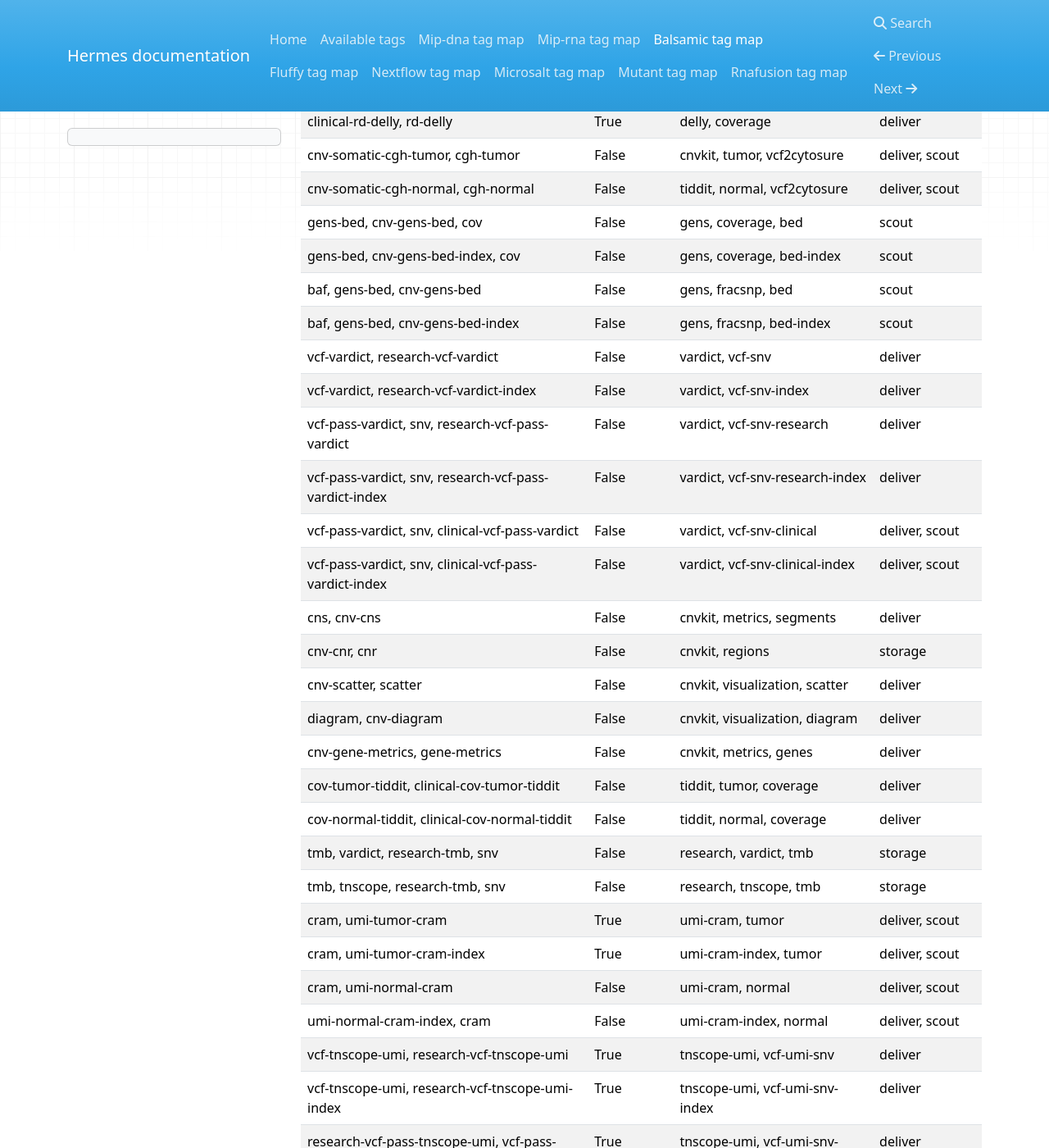
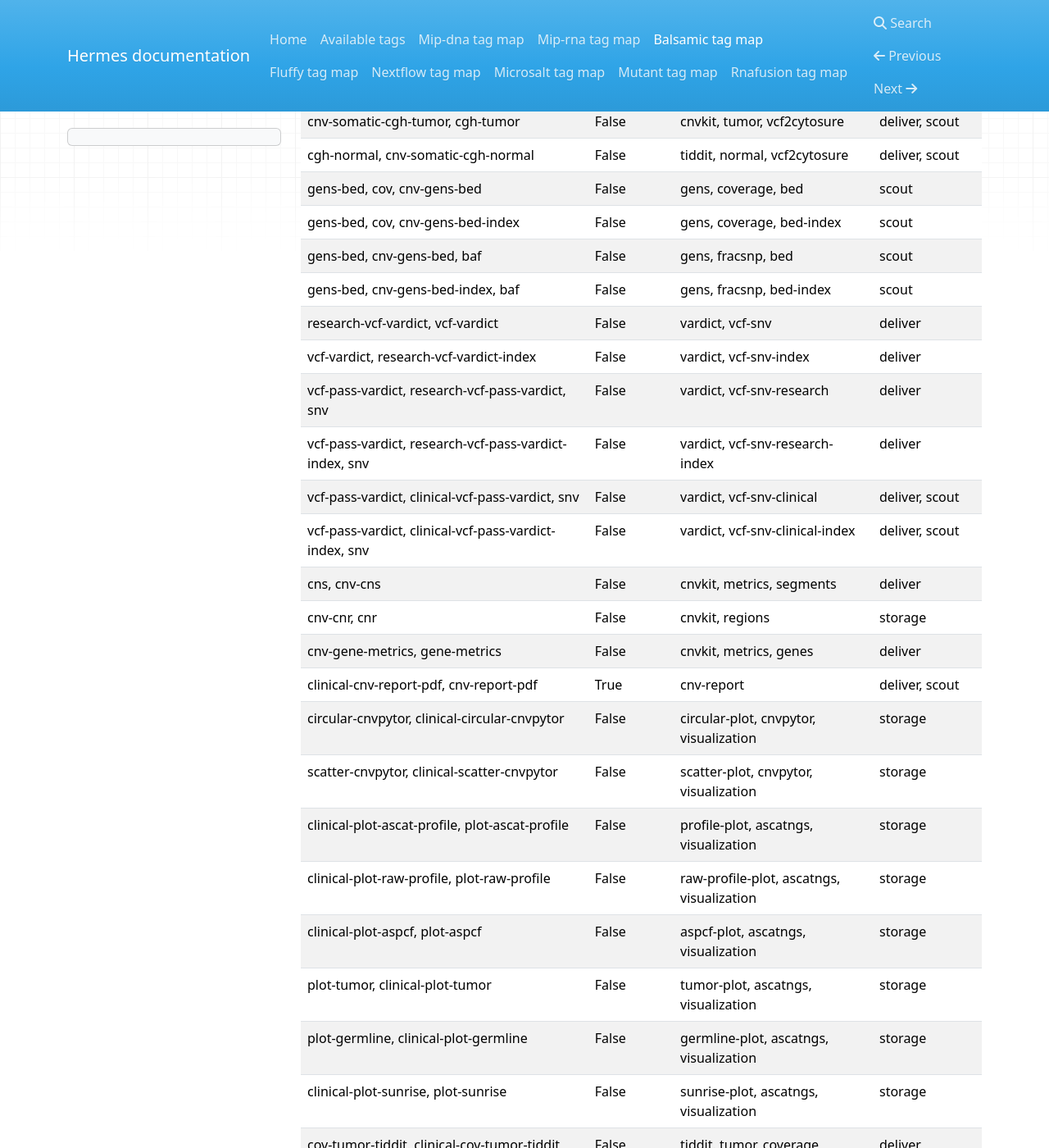
Before and after one commit to Clinical-Genomics/hermes, an MkDocs documentation site: the page built from docs/balsamic_map.md, in a window 1280 px wide and 1400 px high, scrolled down 1823 px. Shown: the whole window at 82% size. Built offline with MkDocs 1.6.1, drawn with Linux system fonts in a browser that asks for light colours; nearby versions of some CDN libraries; some of the changed text lies outside the part shown.

Commit message:
Update TAG maps

```diff
--- a/docs/balsamic_map.md
+++ b/docs/balsamic_map.md
@@ -1,69 +1,75 @@
-| Balsamic tags                                                  | Mandatory   | HK tags                                 | Used by               |
-|----------------------------------------------------------------|-------------|-----------------------------------------|-----------------------|
-| balsamic-config                                                | True        | balsamic-config                         | audit, cg             |
-| balsamic-report                                                | True        | balsamic-report                         | audit                 |
-| balsamic-dag                                                   | True        | balsamic-dag                            | audit                 |
-| html, multiqc-html                                             | True        | multiqc-html                            | audit, deliver, scout |
-| multiqc-json, json                                             | True        | multiqc-json                            | audit                 |
-| yaml, qc-metrics-yaml                                          | True        | qc-metrics                              | audit, cg, vogue      |
-| cram, tumor-cram                                               | True        | tumor, cram                             | deliver, scout        |
-| tumor-cram-index, cram                                         | True        | tumor, cram-index                       | deliver, scout        |
-| normal-cram, cram                                              | False       | normal, cram                            | deliver, scout        |
-| normal-cram-index, cram                                        | False       | normal, cram-index                      | deliver, scout        |
-| germline-vcf-tumor, dnascope, snv, vcf-tumor                   | True        | germline, vcf-snv-germline-tumor        | deliver               |
-| dnascope, germline-vcf-tumor-index, snv, vcf-tumor             | True        | germline, vcf-snv-germline-tumor-index  | deliver               |
-| dnascope, snv, germline-vcf-normal, vcf-normal                 | False       | germline, vcf-snv-germline-normal       | deliver               |
-| dnascope, germline-vcf-normal-index, snv, vcf-normal           | False       | germline, vcf-snv-germline-normal-index | deliver               |
-| vcf-dnascope, genotype-vcf-dnascope                            | False       | dnascope, normal, vcf                   | cg, genotype          |
-| vcf-dnascope, genotype-vcf-dnascope-index                      | False       | dnascope, normal, vcf-index             | cg, genotype          |
-| germline-vcf-tumor, manta-germline, sv, vcf-tumor              | True        | germline, vcf-sv-germline-tumor         | deliver               |
-| germline-vcf-tumor-index, manta-germline, sv, vcf-tumor        | True        | germline, vcf-sv-germline-tumor-index   | deliver               |
-| sv, manta-germline, germline-vcf-normal, vcf-normal            | False       | germline, vcf-sv-germline-normal        | deliver               |
-| sv, germline-vcf-normal-index, manta-germline, vcf-normal      | False       | germline, vcf-sv-germline-normal-index  | deliver               |
-| research-vcf-svdb, vcf-svdb                                    | True        | svdb, vcf-sv                            | deliver               |
-| research-vcf-svdb-index, vcf-svdb                              | True        | svdb, vcf-sv-index                      | deliver               |
-| vcf-pass-svdb, research-vcf-pass-svdb                          | True        | svdb, vcf-sv-research                   | deliver               |
-| vcf-pass-svdb, research-vcf-pass-svdb-index                    | True        | svdb, vcf-sv-research-index             | deliver               |
-| clinical-vcf-pass-svdb, vcf-pass-svdb                          | True        | svdb, vcf-sv-clinical                   | deliver, scout        |
-| clinical-vcf-pass-svdb-index, vcf-pass-svdb                    | True        | svdb, vcf-sv-clinical-index             | deliver, scout        |
-| vcf-tnscope, research-vcf-tnscope                              | False       | tnscope, vcf-snv                        | deliver               |
-| research-vcf-tnscope-index, vcf-tnscope                        | False       | tnscope, vcf-snv-index                  | deliver               |
-| snv, research-vcf-pass-tnscope, vcf-pass-tnscope               | False       | tnscope, vcf-snv-research               | deliver               |
-| vcf-pass-tnscope, snv, research-vcf-pass-tnscope-index         | False       | tnscope, vcf-snv-research-index         | deliver               |
-| snv, clinical-vcf-pass-tnscope, vcf-pass-tnscope               | False       | tnscope, vcf-snv-clinical               | deliver, scout        |
-| clinical-vcf-pass-tnscope-index, snv, vcf-pass-tnscope         | False       | tnscope, vcf-snv-clinical-index         | deliver, scout        |
-| clinical-cnv-report-pdf, cnv-report-pdf                        | False       | cnv-report, visualization               | deliver, scout        |
-| ascat-copynumber, clinical-ascat-copynumber                    | False       | ascatngs, metrics                       | deliver               |
-| clinical-rd-delly, rd-delly                                    | True        | delly, coverage                         | deliver               |
-| cnv-somatic-cgh-tumor, cgh-tumor                               | False       | cnvkit, tumor, vcf2cytosure             | deliver, scout        |
-| cnv-somatic-cgh-normal, cgh-normal                             | False       | tiddit, normal, vcf2cytosure            | deliver, scout        |
-| gens-bed, cnv-gens-bed, cov                                    | False       | gens, coverage, bed                     | scout                 |
-| gens-bed, cnv-gens-bed-index, cov                              | False       | gens, coverage, bed-index               | scout                 |
-| baf, gens-bed, cnv-gens-bed                                    | False       | gens, fracsnp, bed                      | scout                 |
-| baf, gens-bed, cnv-gens-bed-index                              | False       | gens, fracsnp, bed-index                | scout                 |
-| vcf-vardict, research-vcf-vardict                              | False       | vardict, vcf-snv                        | deliver               |
-| vcf-vardict, research-vcf-vardict-index                        | False       | vardict, vcf-snv-index                  | deliver               |
-| vcf-pass-vardict, snv, research-vcf-pass-vardict               | False       | vardict, vcf-snv-research               | deliver               |
-| vcf-pass-vardict, snv, research-vcf-pass-vardict-index         | False       | vardict, vcf-snv-research-index         | deliver               |
-| vcf-pass-vardict, snv, clinical-vcf-pass-vardict               | False       | vardict, vcf-snv-clinical               | deliver, scout        |
-| vcf-pass-vardict, snv, clinical-vcf-pass-vardict-index         | False       | vardict, vcf-snv-clinical-index         | deliver, scout        |
-| cns, cnv-cns                                                   | False       | cnvkit, metrics, segments               | deliver               |
-| cnv-cnr, cnr                                                   | False       | cnvkit, regions                         | storage               |
-| cnv-scatter, scatter                                           | False       | cnvkit, visualization, scatter          | deliver               |
-| diagram, cnv-diagram                                           | False       | cnvkit, visualization, diagram          | deliver               |
-| cnv-gene-metrics, gene-metrics                                 | False       | cnvkit, metrics, genes                  | deliver               |
-| cov-tumor-tiddit, clinical-cov-tumor-tiddit                    | False       | tiddit, tumor, coverage                 | deliver               |
-| cov-normal-tiddit, clinical-cov-normal-tiddit                  | False       | tiddit, normal, coverage                | deliver               |
-| tmb, vardict, research-tmb, snv                                | False       | research, vardict, tmb                  | storage               |
-| tmb, tnscope, research-tmb, snv                                | False       | research, tnscope, tmb                  | storage               |
-| cram, umi-tumor-cram                                           | True        | umi-cram, tumor                         | deliver, scout        |
-| cram, umi-tumor-cram-index                                     | True        | umi-cram-index, tumor                   | deliver, scout        |
-| cram, umi-normal-cram                                          | False       | umi-cram, normal                        | deliver, scout        |
-| umi-normal-cram-index, cram                                    | False       | umi-cram-index, normal                  | deliver, scout        |
-| vcf-tnscope-umi, research-vcf-tnscope-umi                      | True        | tnscope-umi, vcf-umi-snv                | deliver               |
-| vcf-tnscope-umi, research-vcf-tnscope-umi-index                | True        | tnscope-umi, vcf-umi-snv-index          | deliver               |
-| research-vcf-pass-tnscope-umi, vcf-pass-tnscope-umi, snv       | True        | tnscope-umi, vcf-umi-snv-research       | deliver               |
-| research-vcf-pass-tnscope-umi-index, vcf-pass-tnscope-umi, snv | True        | tnscope-umi, vcf-umi-snv-research-index | deliver               |
-| vcf-pass-tnscope-umi, snv, clinical-vcf-pass-tnscope-umi       | True        | tnscope-umi, vcf-umi-snv-clinical       | deliver, scout        |
-| vcf-pass-tnscope-umi, snv, clinical-vcf-pass-tnscope-umi-index | True        | tnscope-umi, vcf-umi-snv-clinical-index | deliver, scout        |
-| tmb, research-tmb, snv, tnscope-umi                            | True        | research, tnscope-umi, tmb              | storage               |
+| Balsamic tags                                                  | Mandatory   | HK tags                                   | Used by               |
+|----------------------------------------------------------------|-------------|-------------------------------------------|-----------------------|
+| balsamic-config                                                | True        | balsamic-config                           | audit, cg             |
+| balsamic-report                                                | True        | balsamic-report                           | audit                 |
+| balsamic-dag                                                   | True        | balsamic-dag                              | audit                 |
+| html, multiqc-html                                             | True        | multiqc-html                              | audit, deliver, scout |
+| multiqc-json, json                                             | True        | multiqc-json                              | audit                 |
+| yaml, qc-metrics-yaml                                          | True        | qc-metrics                                | audit, cg, vogue      |
+| tumor-cram, cram                                               | True        | tumor, cram                               | deliver, scout        |
+| cram, tumor-cram-index                                         | True        | tumor, cram-index                         | deliver, scout        |
+| cram, normal-cram                                              | False       | normal, cram                              | deliver, scout        |
+| cram, normal-cram-index                                        | False       | normal, cram-index                        | deliver, scout        |
+| vcf-tumor, germline-vcf-tumor, dnascope, snv                   | True        | germline, vcf-snv-germline-tumor          | deliver               |
+| vcf-tumor, germline-vcf-tumor-index, dnascope, snv             | True        | germline, vcf-snv-germline-tumor-index    | deliver               |
+| vcf-normal, germline-vcf-normal, dnascope, snv                 | False       | germline, vcf-snv-germline-normal         | deliver               |
+| vcf-normal, snv, dnascope, germline-vcf-normal-index           | False       | germline, vcf-snv-germline-normal-index   | deliver               |
+| genotype-vcf-dnascope, vcf-dnascope                            | False       | dnascope, normal, vcf                     | cg, genotype          |
+| genotype-vcf-dnascope-index, vcf-dnascope                      | False       | dnascope, normal, vcf-index               | cg, genotype          |
+| vcf-tumor, manta-germline, sv, germline-vcf-tumor              | True        | germline, vcf-sv-germline-tumor           | deliver               |
+| vcf-tumor, manta-germline, germline-vcf-tumor-index, sv        | True        | germline, vcf-sv-germline-tumor-index     | deliver               |
+| vcf-normal, manta-germline, sv, germline-vcf-normal            | False       | germline, vcf-sv-germline-normal          | deliver               |
+| vcf-normal, manta-germline, sv, germline-vcf-normal-index      | False       | germline, vcf-sv-germline-normal-index    | deliver               |
+| research-vcf-svdb, vcf-svdb                                    | True        | svdb, vcf-sv                              | deliver               |
+| research-vcf-svdb-index, vcf-svdb                              | True        | svdb, vcf-sv-index                        | deliver               |
+| vcf-pass-svdb, research-vcf-pass-svdb                          | True        | svdb, vcf-sv-research                     | deliver               |
+| vcf-pass-svdb, research-vcf-pass-svdb-index                    | True        | svdb, vcf-sv-research-index               | deliver               |
+| clinical-vcf-pass-svdb, vcf-pass-svdb                          | True        | svdb, vcf-sv-clinical                     | deliver, scout        |
+| clinical-vcf-pass-svdb-index, vcf-pass-svdb                    | True        | svdb, vcf-sv-clinical-index               | deliver, scout        |
+| vcf-tnscope, research-vcf-tnscope                              | False       | tnscope, vcf-snv                          | deliver               |
+| vcf-tnscope, research-vcf-tnscope-index                        | False       | tnscope, vcf-snv-index                    | deliver               |
+| vcf-pass-tnscope, research-vcf-pass-tnscope, snv               | False       | tnscope, vcf-snv-research                 | deliver               |
+| vcf-pass-tnscope, research-vcf-pass-tnscope-index, snv         | False       | tnscope, vcf-snv-research-index           | deliver               |
+| vcf-pass-tnscope, snv, clinical-vcf-pass-tnscope               | False       | tnscope, vcf-snv-clinical                 | deliver, scout        |
+| vcf-pass-tnscope, clinical-vcf-pass-tnscope-index, snv         | False       | tnscope, vcf-snv-clinical-index           | deliver, scout        |
+| clinical-ascat-copynumber, ascat-copynumber                    | False       | ascatngs, metrics                         | deliver               |
+| rd-delly, clinical-rd-delly                                    | True        | delly, coverage                           | deliver               |
+| cnv-somatic-cgh-tumor, cgh-tumor                               | False       | cnvkit, tumor, vcf2cytosure               | deliver, scout        |
+| cgh-normal, cnv-somatic-cgh-normal                             | False       | tiddit, normal, vcf2cytosure              | deliver, scout        |
+| gens-bed, cov, cnv-gens-bed                                    | False       | gens, coverage, bed                       | scout                 |
+| gens-bed, cov, cnv-gens-bed-index                              | False       | gens, coverage, bed-index                 | scout                 |
+| gens-bed, cnv-gens-bed, baf                                    | False       | gens, fracsnp, bed                        | scout                 |
+| gens-bed, cnv-gens-bed-index, baf                              | False       | gens, fracsnp, bed-index                  | scout                 |
+| research-vcf-vardict, vcf-vardict                              | False       | vardict, vcf-snv                          | deliver               |
+| vcf-vardict, research-vcf-vardict-index                        | False       | vardict, vcf-snv-index                    | deliver               |
+| vcf-pass-vardict, research-vcf-pass-vardict, snv               | False       | vardict, vcf-snv-research                 | deliver               |
+| vcf-pass-vardict, research-vcf-pass-vardict-index, snv         | False       | vardict, vcf-snv-research-index           | deliver               |
+| vcf-pass-vardict, clinical-vcf-pass-vardict, snv               | False       | vardict, vcf-snv-clinical                 | deliver, scout        |
+| vcf-pass-vardict, clinical-vcf-pass-vardict-index, snv         | False       | vardict, vcf-snv-clinical-index           | deliver, scout        |
+| cns, cnv-cns                                                   | False       | cnvkit, metrics, segments                 | deliver               |
+| cnv-cnr, cnr                                                   | False       | cnvkit, regions                           | storage               |
+| cnv-gene-metrics, gene-metrics                                 | False       | cnvkit, metrics, genes                    | deliver               |
+| clinical-cnv-report-pdf, cnv-report-pdf                        | True        | cnv-report                                | deliver, scout        |
+| circular-cnvpytor, clinical-circular-cnvpytor                  | False       | circular-plot, cnvpytor, visualization    | storage               |
+| scatter-cnvpytor, clinical-scatter-cnvpytor                    | False       | scatter-plot, cnvpytor, visualization     | storage               |
+| clinical-plot-ascat-profile, plot-ascat-profile                | False       | profile-plot, ascatngs, visualization     | storage               |
+| clinical-plot-raw-profile, plot-raw-profile                    | False       | raw-profile-plot, ascatngs, visualization | storage               |
+| clinical-plot-aspcf, plot-aspcf                                | False       | aspcf-plot, ascatngs, visualization       | storage               |
+| plot-tumor, clinical-plot-tumor                                | False       | tumor-plot, ascatngs, visualization       | storage               |
+| plot-germline, clinical-plot-germline                          | False       | germline-plot, ascatngs, visualization    | storage               |
+| clinical-plot-sunrise, plot-sunrise                            | False       | sunrise-plot, ascatngs, visualization     | storage               |
+| cov-tumor-tiddit, clinical-cov-tumor-tiddit                    | False       | tiddit, tumor, coverage                   | deliver               |
+| cov-normal-tiddit, clinical-cov-normal-tiddit                  | False       | tiddit, normal, coverage                  | deliver               |
+| tmb, vardict, research-tmb, snv                                | False       | research, vardict, tmb                    | storage               |
+| tmb, tnscope, research-tmb, snv                                | False       | research, tnscope, tmb                    | storage               |
+| cram, umi-tumor-cram                                           | True        | umi-cram, tumor                           | deliver, scout        |
+| cram, umi-tumor-cram-index                                     | True        | umi-cram-index, tumor                     | deliver, scout        |
+| cram, umi-normal-cram                                          | False       | umi-cram, normal                          | deliver, scout        |
+| cram, umi-normal-cram-index                                    | False       | umi-cram-index, normal                    | deliver, scout        |
+| vcf-tnscope-umi, research-vcf-tnscope-umi                      | True        | tnscope-umi, vcf-umi-snv                  | deliver               |
+| vcf-tnscope-umi, research-vcf-tnscope-umi-index                | True        | tnscope-umi, vcf-umi-snv-index            | deliver               |
+| research-vcf-pass-tnscope-umi, vcf-pass-tnscope-umi, snv       | True        | tnscope-umi, vcf-umi-snv-research         | deliver               |
+| vcf-pass-tnscope-umi, research-vcf-pass-tnscope-umi-index, snv | True        | tnscope-umi, vcf-umi-snv-research-index   | deliver               |
+| vcf-pass-tnscope-umi, clinical-vcf-pass-tnscope-umi, snv       | True        | tnscope-umi, vcf-umi-snv-clinical         | deliver, scout        |
+| vcf-pass-tnscope-umi, clinical-vcf-pass-tnscope-umi-index, snv | True        | tnscope-umi, vcf-umi-snv-clinical-index   | deliver, scout        |
+| tnscope-umi, tmb, research-tmb, snv                            | True        | research, tnscope-umi, tmb                | storage               |
```
Also changed, not shown: docs/all_tags.md (+81 -74 lines).
